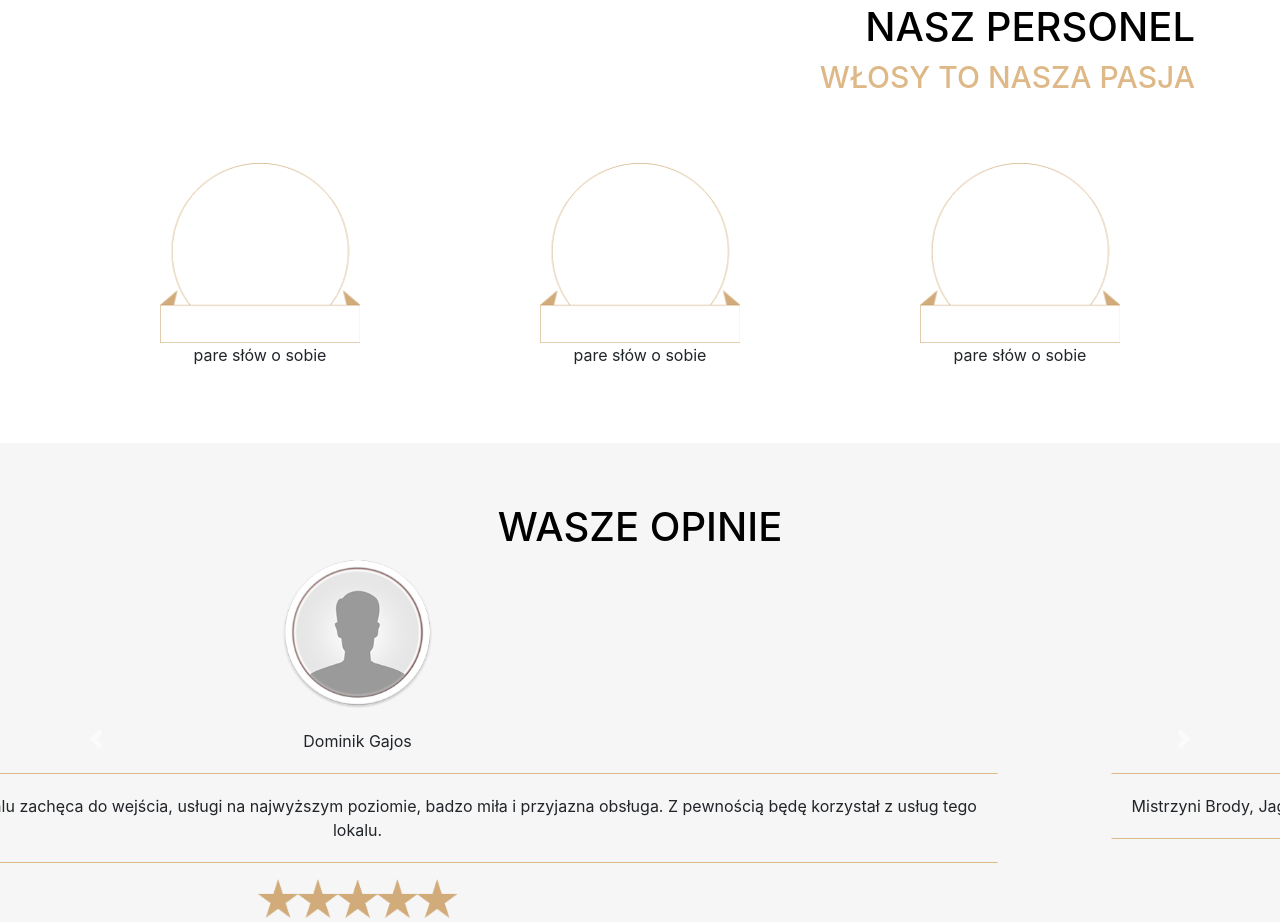
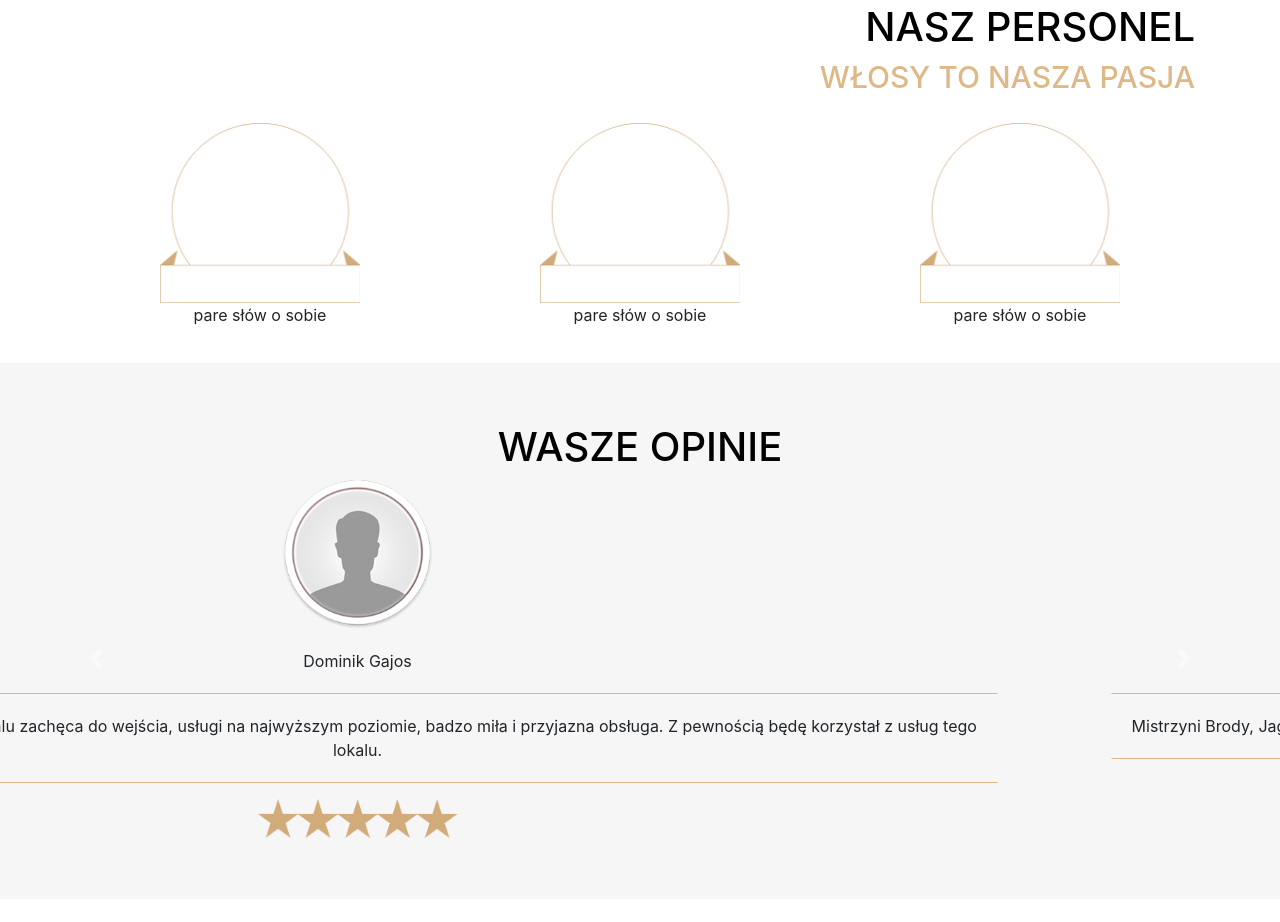
Before and after one commit to jakubpolomski/hererria, a plain HTML site: page index.html in a window 1280 px wide. Shown: the part 2139-3061 px from the top of the page. Drawn offline with nearby package versions, Linux system fonts and the light colour scheme.

Commit message:
changes5

```diff
--- a/style.css
+++ b/style.css
@@ -149,7 +149,7 @@ h2 {
     display: flex;
     flex-direction: column;
     align-items: center;
-    margin: 60px 0;
+    margin: 20px;
 }
 
 .staff-photo img {
```
